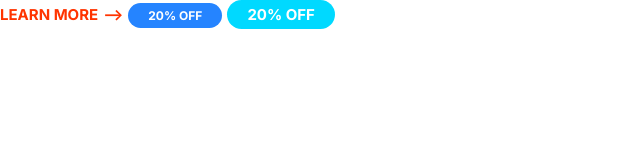
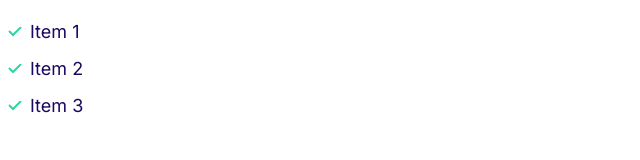
Before and after one commit to Marrax09/moshify, a plain HTML site: page index.html in a window 1280 px wide. Shown: the whole page, without its empty margins (0-640 px from the left). Drawn offline with Linux system fonts and the light colour scheme.

Commit message:
Build the list component.

```diff
--- a/CSS/styles.css
+++ b/CSS/styles.css
@@ -118,3 +118,32 @@ a{
         font-size: 1.2rem;
     }
 }
+
+/* Lists */
+
+.list{
+    list-style: none;
+    padding-left: 0;
+    color: var(--color-headings);
+}
+
+.list--inline .list__item{
+    display: inline-block;
+    margin-right: 2ren;
+}
+
+.list--tick{
+    list-style-image: url(../images/tick.svg);
+    padding-left: 3rem;
+}
+
+.list--tick .list__item{
+    padding-left: 0.5rem;
+    margin-bottom: 1rem;
+}
+
+@media screen and (min-width: 1024px) {
+    .list--tick .list__item{
+        padding-left: 0rem;
+    }
+}
--- a/index.html
+++ b/index.html
@@ -14,8 +14,10 @@
     <link rel="stylesheet" href="CSS/styles.css" />
   </head>
   <body>
-    <a href="#" class="link-arrow">Learn More</a>
-    <span class="badge badge--primary badge--small">20% OFF</span>
-    <span class="badge badge--secondary">20% OFF</span>
+    <ul class="list list--tick">
+      <li class="list__item">Item 1</li>
+      <li class="list__item">Item 2</li>
+      <li class="list__item">Item 3</li>
+    </ul>
   </body>
 </html>
```
Also changed, not shown: components/lists.html (added, +5 -0 lines), images/tick.svg (added).
